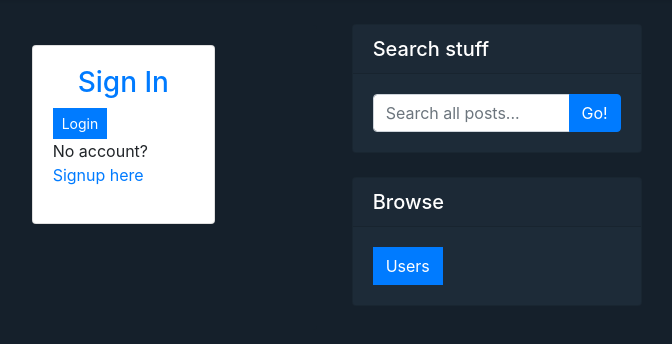
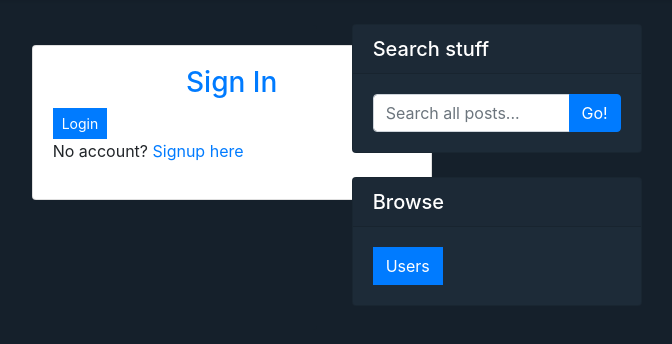
Before and after one commit to cwilvx/stuck-overflaw, a Django app: template magazine/templates/registration/login.html in a window 1280 px wide. Shown: the part 57-401 px from the top of the page, without its empty margins (510-1182 px from the left). Run offline with Django 3.2, Linux system fonts and the light colour scheme; the template is opened without the code that fills it, so the values that code supplies are empty; some libraries are stand-ins or nearby versions.

Commit message:
minor css

```diff
--- a/magazine/templates/registration/login.html
+++ b/magazine/templates/registration/login.html
@@ -5,7 +5,7 @@
 <div class="container">
 	<div class="row">
 		<div class="col">
-			<div class="panel panel-default card" style="width: 50%; padding: 20px; position: relative; left: 25%; margin: 20px;">
+			<div class="panel panel-default card" style="width: 400px; padding: 20px; position: relative; left: 25%; margin: 20px;">
 				<div class="panel-heading">
 				   <h3 class="  text-primary text-center">Sign In</h3>
 				</div>
--- a/magazine/templates/registration/registration_form.html
+++ b/magazine/templates/registration/registration_form.html
@@ -8,7 +8,7 @@
 			<p>Some info is incorrect</p>
 			{% endif %}
 
-			<div class="panel panel-default">
+			<div class="panel panel-default" style="">
 				<div class="panel-heading">
 				   <h3 class="text-center text-primary">Sign Up</h3>
 				</div>
```
